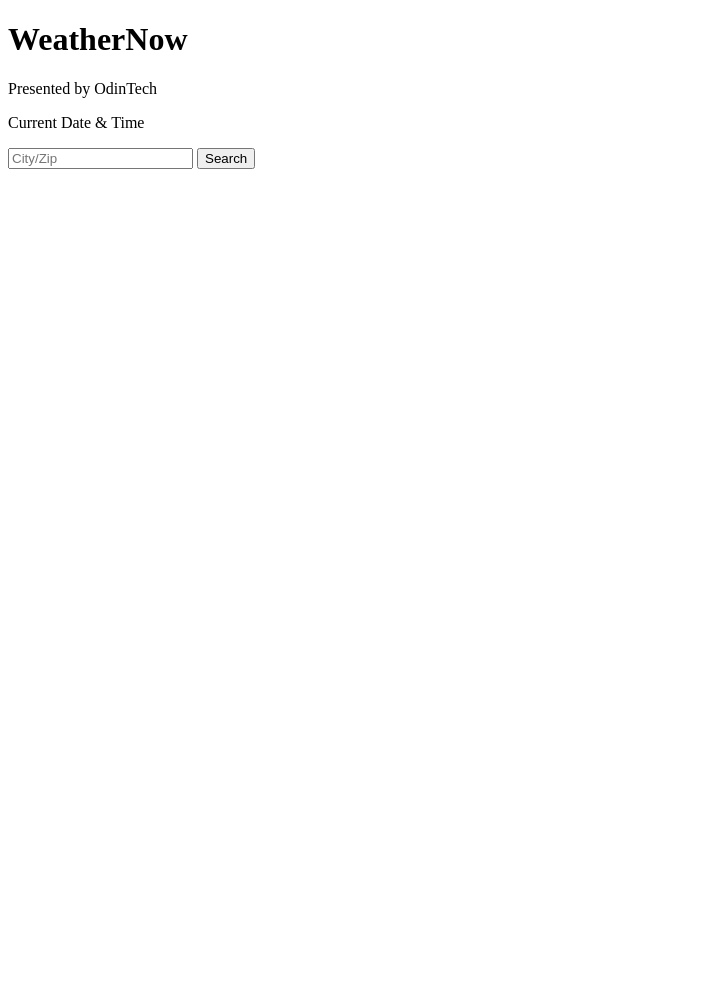
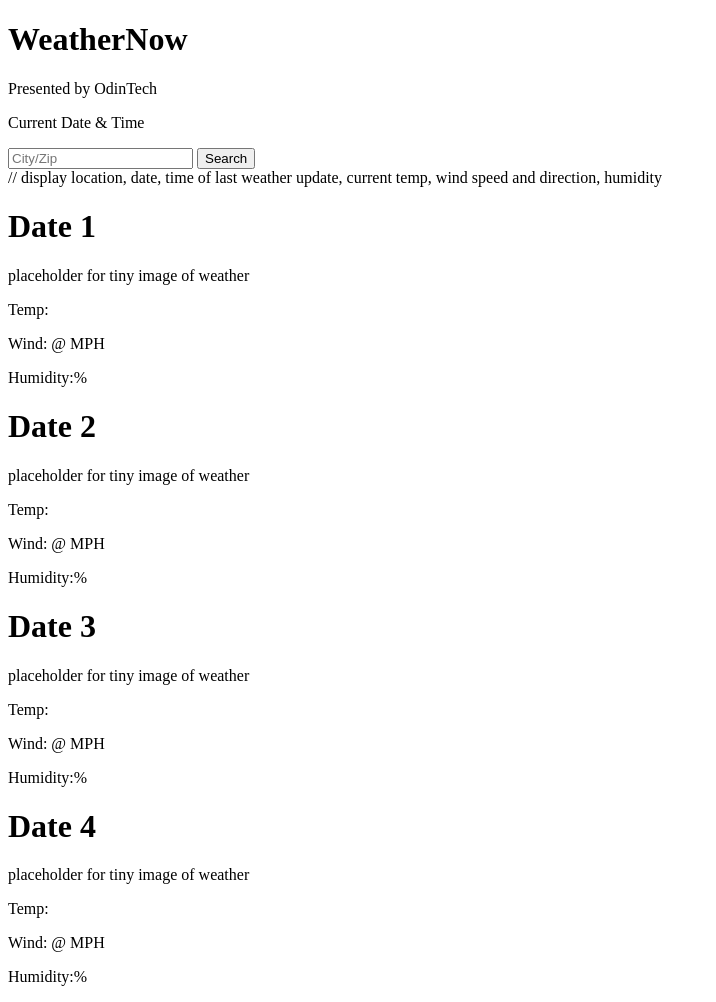
Before and after one commit to BrahmVanH/Weather-Forecast, a plain HTML site: page index.html in a window 1280 px wide. Shown: the whole page, without its empty margins (0-716 px from the left). Before the commit the page ends 800 px from the top, so only its background shows below. Drawn offline with Linux system fonts and the light colour scheme.

Commit message:
Added more stylistic ideas to the drawing board on README. Created a few cards with placeholders for forecast information.

```diff
--- a/index.html
+++ b/index.html
@@ -19,7 +19,41 @@
     </div>
 
     <div id="currentWeather" class="col-8">
-        <div id="currentTemps"></div>
+        // display location, date, time of last weather update, current temp, wind speed and direction, humidity
+    </div>
+
+    <div class="container-fluid" id="fiveDayForecast">
+        <div class="card" id="forecastDay1">
+            <h1 id="date1">Date 1</h1>
+            <p>placeholder for tiny image of weather</p>
+            <p>Temp:<span id="temperature1"></span></p>
+            <p>Wind:<span id="windDirection1"></span> @ <span id="windSpeed1"></span> MPH</p>
+            <p>Humidity:<span id="humidity1"></span>%</p>
+        </div>
+
+        <div class="card" id="forecastDay2">
+            <h1 id="date2">Date 2</h1>
+            <p>placeholder for tiny image of weather</p>
+            <p>Temp:<span id="temperature2"></span></p>
+            <p>Wind:<span id="windDirection2"></span> @ <span id="windSpeed2"></span> MPH</p>
+            <p>Humidity:<span id="humidity2"></span>%</p>
+        </div>
+
+        <div class="card" id="forecastDay3">
+            <h1 id="date3">Date 3</h1>
+            <p>placeholder for tiny image of weather</p>
+            <p>Temp:<span id="temperature3"></span></p>
+            <p>Wind:<span id="windDirection3"></span> @ <span id="windSpeed3"></span> MPH</p>
+            <p>Humidity:<span id="humidity3"></span>%</p>
+        </div>
+
+        <div class="card" id="forecastDay4">
+            <h1 id="date4">Date 4</h1>
+            <p>placeholder for tiny image of weather</p>
+            <p>Temp:<span id="temperature4"></span></p>
+            <p>Wind:<span id="windDirection4"></span> @ <span id="windSpeed4"></span> MPH</p>
+            <p>Humidity:<span id="humidity4"></span>%</p>
+        </div>
     </div>
 
 </body>
```
Also changed, not shown: README.md.
